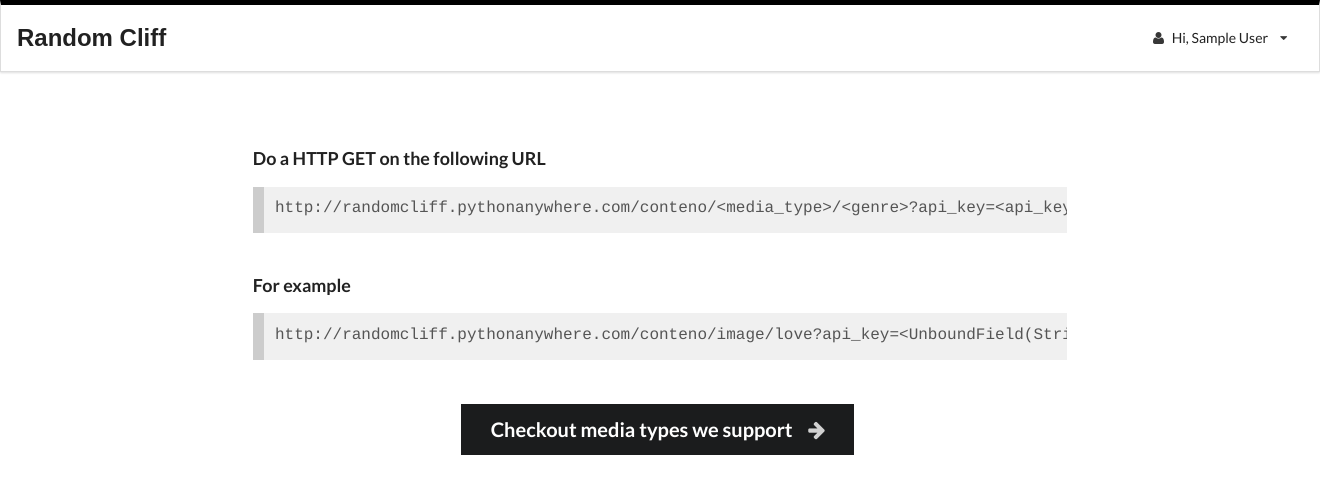
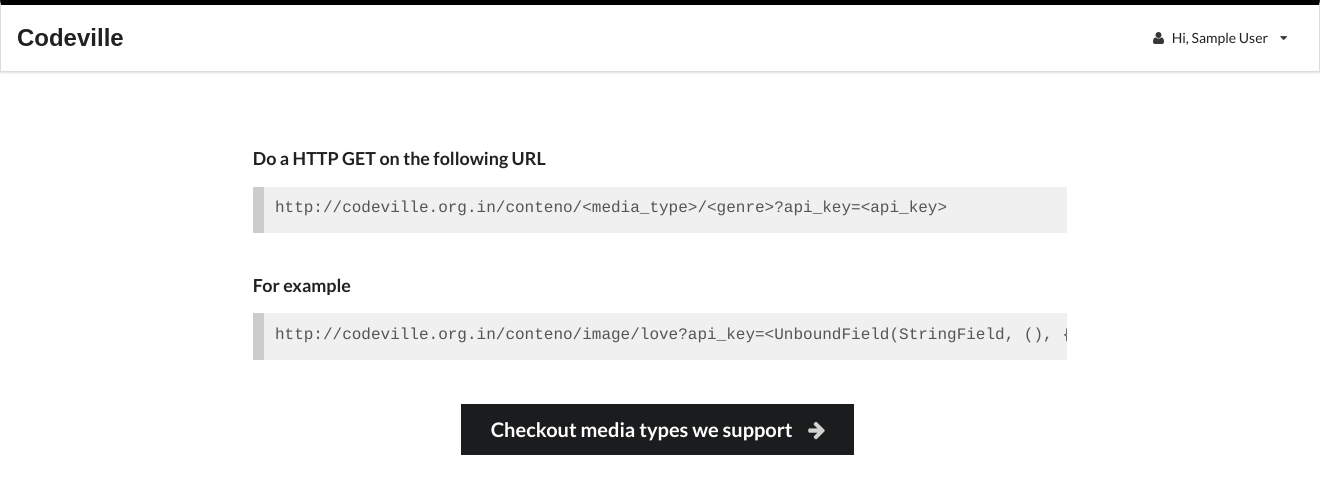
Before and after one commit to arpitbbhayani/devil, a Flask app: page /conteno/ in a window 1320 px wide; the page is wider, and only the part inside the window is pictured. Shown: the top 494 px of that part. Run offline with Flask 2, Linux system fonts and the light colour scheme; the visitor is signed in with stand-in values (Sample User, id 1); parts of the project's set-up code (start-up, migrations or seed data) failed here and were passed over; some web fonts are replaced.

Commit message:
Renaming randomcliff to codeville

```diff
--- a/app/mail/emails.py
+++ b/app/mail/emails.py
@@ -17,7 +17,7 @@ def suggestion_email(name, email, message):
 
 
 def welcome_email(name, email):
-    msg = Message('Welcome to Random Cliff', sender='arpit.b.bhayani@gmail.com', recipients=[email])
+    msg = Message('Welcome to Codeville', sender='arpit.b.bhayani+codeville@gmail.com', recipients=[email])
     msg.body = render_template('email/welcome.html', name=name)
     msg.html = render_template('email/welcome.html', name=name)
     send_async_email(app, msg)
--- a/app/static/js/index.js
+++ b/app/static/js/index.js
@@ -9,7 +9,7 @@ function update_pre() {
         'api_key': api_key
     };
 
-    var URL_TEMPLATE = 'http://randomcliff.pythonanywhere.com/{{media_type}}/{{genre}}?api_key={{api_key}}'
+    var URL_TEMPLATE = 'http://codeville.org.in/{{media_type}}/{{genre}}?api_key={{api_key}}'
 
     $.each($('#code-snippet'), function(index, block) {
         var restr = "{{" + Object.keys(replace_helper).join('}}|{{')+ "}}";
--- a/app/static/js/quora-widget.js
+++ b/app/static/js/quora-widget.js
@@ -21,6 +21,6 @@ function quora_widget(url, element_id) {
             }
         }
     }
-    xmlhttp.open("GET", "http://randomcliff.pythonanywhere.com/quora/process?url=" + url, true);
+    xmlhttp.open("GET", "http://codeville.org.in/quora/process?url=" + url, true);
     xmlhttp.send();
 }
--- a/app/templates/conteno_index.html
+++ b/app/templates/conteno_index.html
@@ -11,7 +11,7 @@
                 Do a HTTP GET on the following URL
             </div>
             <pre class="my">
-http://randomcliff.pythonanywhere.com/conteno/&lt;media_type&gt;/&lt;genre&gt;?api_key=&lt;api_key&gt;
+http://codeville.org.in/conteno/&lt;media_type&gt;/&lt;genre&gt;?api_key=&lt;api_key&gt;
             </pre>
         </div>
     </div>
@@ -24,7 +24,7 @@ http://randomcliff.pythonanywhere.com/conteno/&lt;media_type&gt;/&lt;genre&gt;?a
                 For example
             </div>
             <pre class="my">
-http://randomcliff.pythonanywhere.com/conteno/image/love?api_key={{g.user.api_key}}
+http://codeville.org.in/conteno/image/love?api_key={{g.user.api_key}}
             </pre>
         </div>
     </div>
--- a/app/templates/raw.html
+++ b/app/templates/raw.html
@@ -1,7 +1,7 @@
 <html>
 <head>
     <meta http-equiv="X-UA-Compatible" content="IE=edge,chrome=1">
-    <title>Random Cliff | Get amazing random content with API</title>
+    <title>Codeville</title>
     <meta name="description" content="">
     <meta name="viewport" content="width=device-width, initial-scale=1">
     <link rel="icon" type="image/ico" href="/static/images/myAvatar.png">
@@ -16,7 +16,7 @@
 <body>
     <div class="ui fixed borderless menu" style="{% if not g.user.is_authenticated %}background: transparent;{% endif %}">
         <div class="penny-header item">
-            <span><a href="{{url_for('pages.index')}}" class="header black ui"><h2>Random Cliff</h2></a></span>
+            <span><a href="{{url_for('pages.index')}}" class="header black ui"><h2>Codeville</h2></a></span>
         </div>
         <div class="right menu item">
             {% if not g.user.is_authenticated %}
```
Also changed, not shown: app/templates/email/welcome.html (+5 -5 lines).
